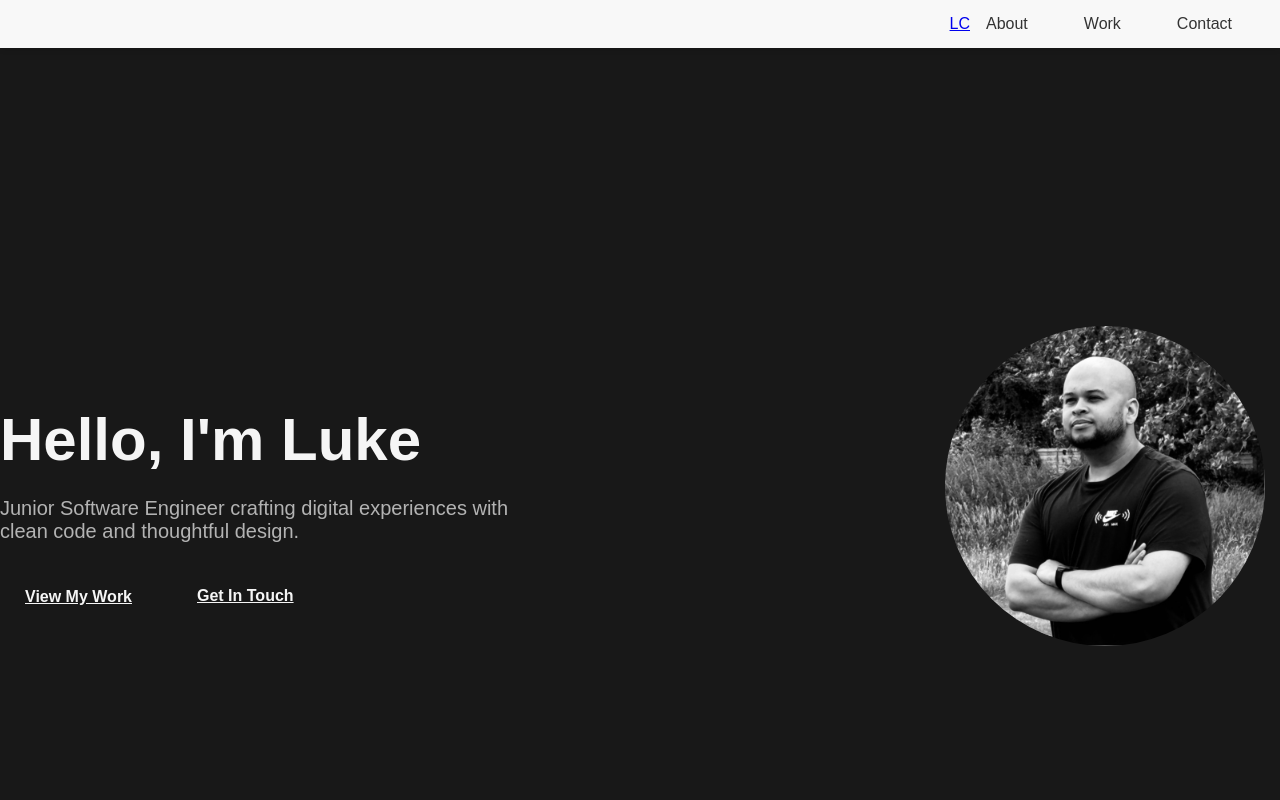
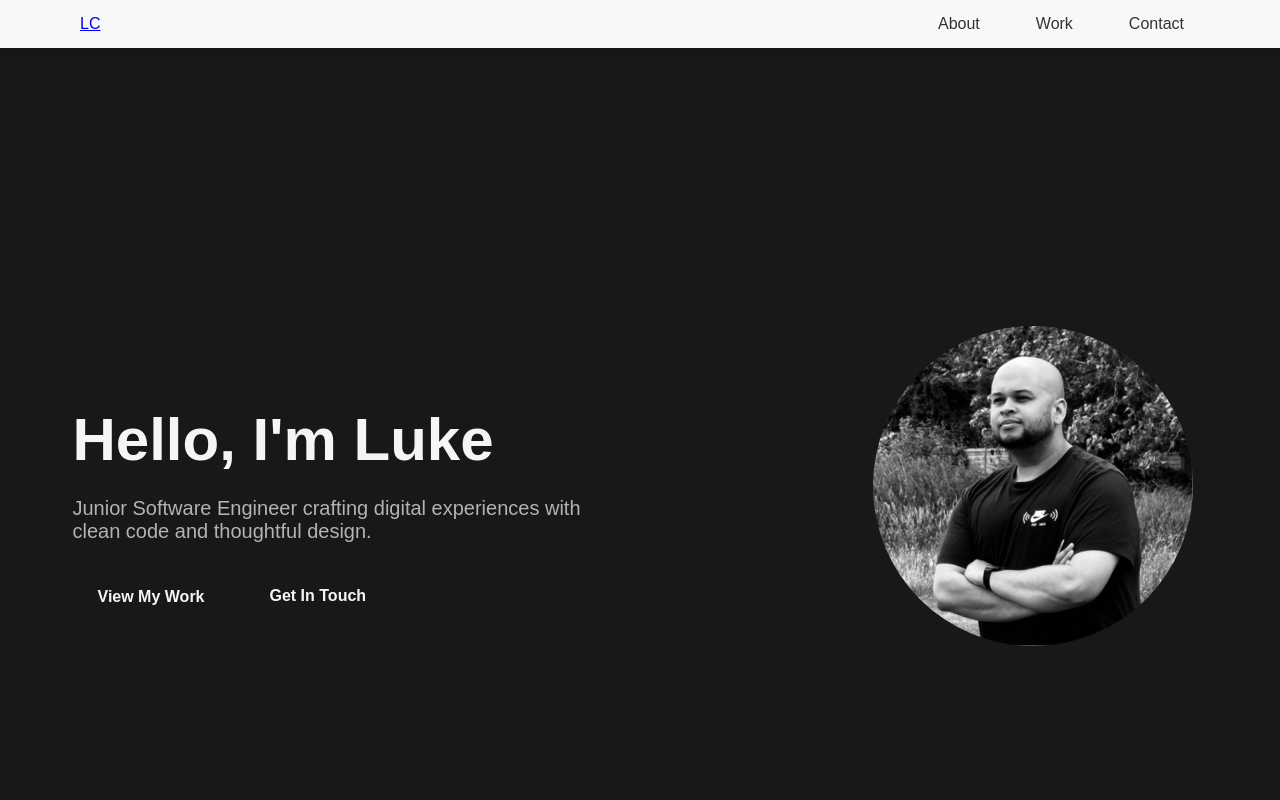
Before and after one commit to LRCozier/lacozier-devportfolio, a React (Vite) app in the folder lacportfolio/: page / in a window 1280 px wide. Shown: the top 800 px of the page. Built offline with nearby package versions, Linux system fonts and the light colour scheme; no server answers.

Commit message:
updated css and components

```diff
--- a/lacportfolio/src/App.css
+++ b/lacportfolio/src/App.css
@@ -34,6 +34,15 @@ body {
   box-sizing: inherit;
 }
 
+.container {
+  max-width: var(--max-content-width, 1120px);
+  margin-left: auto;
+  margin-right: auto;
+  padding-left: 1.5rem;
+  padding-right: 1.5rem;
+  width: 100%;
+}
+
 .app-content-wrapper {
   max-width: var(--max-content-width, 1200px);
   margin: 0 auto;
@@ -50,6 +59,35 @@ body {
   display: block;
 }
 
+/* App.css */
+.btn {
+  display: inline-block;
+  padding: 0.75rem 1.5rem;
+  border-radius: 0.5rem;
+  font-weight: 600;
+  font-size: 1rem;
+  transition: transform 0.2s ease, box-shadow 0.2s ease;
+  border: 1px solid transparent;
+  text-decoration: none;
+  cursor: pointer;
+}
+
+.btn:hover {
+  transform: translateY(-2px);
+  box-shadow: 0 4px 10px rgba(0,0,0,0.1);
+}
+
+.btn-primary {
+  background-color: var(--black-color);
+  color: var(--background-light);
+}
+
+.btn-secondary {
+  background-color: transparent;
+  color: var(--text-primary);
+  border: 1px solid var(--border-color);
+}
+
 @media (max-width: 768px) {
   .app-content-wrapper {
     padding: 0 0.5rem;
--- a/lacportfolio/src/components/Footer/footer.jsx
+++ b/lacportfolio/src/components/Footer/footer.jsx
@@ -7,7 +7,7 @@ const Footer = () => {
       <div className="footer-content container">
         <div className="footer-info">
             <span className="footer-name">Luke Cozier</span>
-            <p>&copy; 2025 Luke Cozier. All rights reserved.</p>
+            <p>&copy; {new Date().getFullYear()} Luke Cozier. All rights reserved.</p>
         </div>
         <div className='footer-socials'>
             <a href='https://github.com/lrcozier' target='_blank' rel="noopener noreferrer" aria-label="GitHub"><FaGithub /></a>
--- a/lacportfolio/src/components/Navbar/navbar.css
+++ b/lacportfolio/src/components/Navbar/navbar.css
@@ -1,6 +1,7 @@
 :root {
   --text-color: #333;
   --primary-background: #f8f8f8;
+  --active-color: #BEBEBE;
   --navbar-height: 1rem;
 }
 
@@ -18,8 +19,8 @@
   align-items: center;
   padding: 1rem 2rem;
   position: relative;
-  justify-content: flex-end;
   height: var(--navbar-height);
+  justify-content: space-between;
 }
 
 .nav-links {
@@ -49,7 +50,7 @@
 }
 
 .nav-links a.active {
-  color: var(--text-primary);
+  color: var(--active-color);
   font-weight: 700;
 }
 
--- a/lacportfolio/src/pages/about.jsx
+++ b/lacportfolio/src/pages/about.jsx
@@ -17,7 +17,7 @@ const About = () => {
           <div className="service-card">
             <FaCode className="service-icon" />
             <h3>Frontend Development</h3>
-            <p>React, Vue.js, TypeScript, and CSS to build responsive interfaces.</p>
+            <p>React, Vue.js, Next.js, TypeScript, and CSS to build responsive interfaces.</p>
           </div>
           <div className="service-card">
             <FaServer className="service-icon" />
--- a/lacportfolio/src/pages/pages.css
+++ b/lacportfolio/src/pages/pages.css
@@ -171,13 +171,13 @@ section {
     margin-bottom: 1rem;
 }
 
-.project-tags {
+.project-techstack {
     display: flex;
     flex-wrap: wrap;
     gap: 0.5rem;
 }
 
-.tag {
+.techstack {
     background-color: var(--background-secondary);
     color: var(--text-secondary);
     padding: 0.25rem 0.75rem;
```
